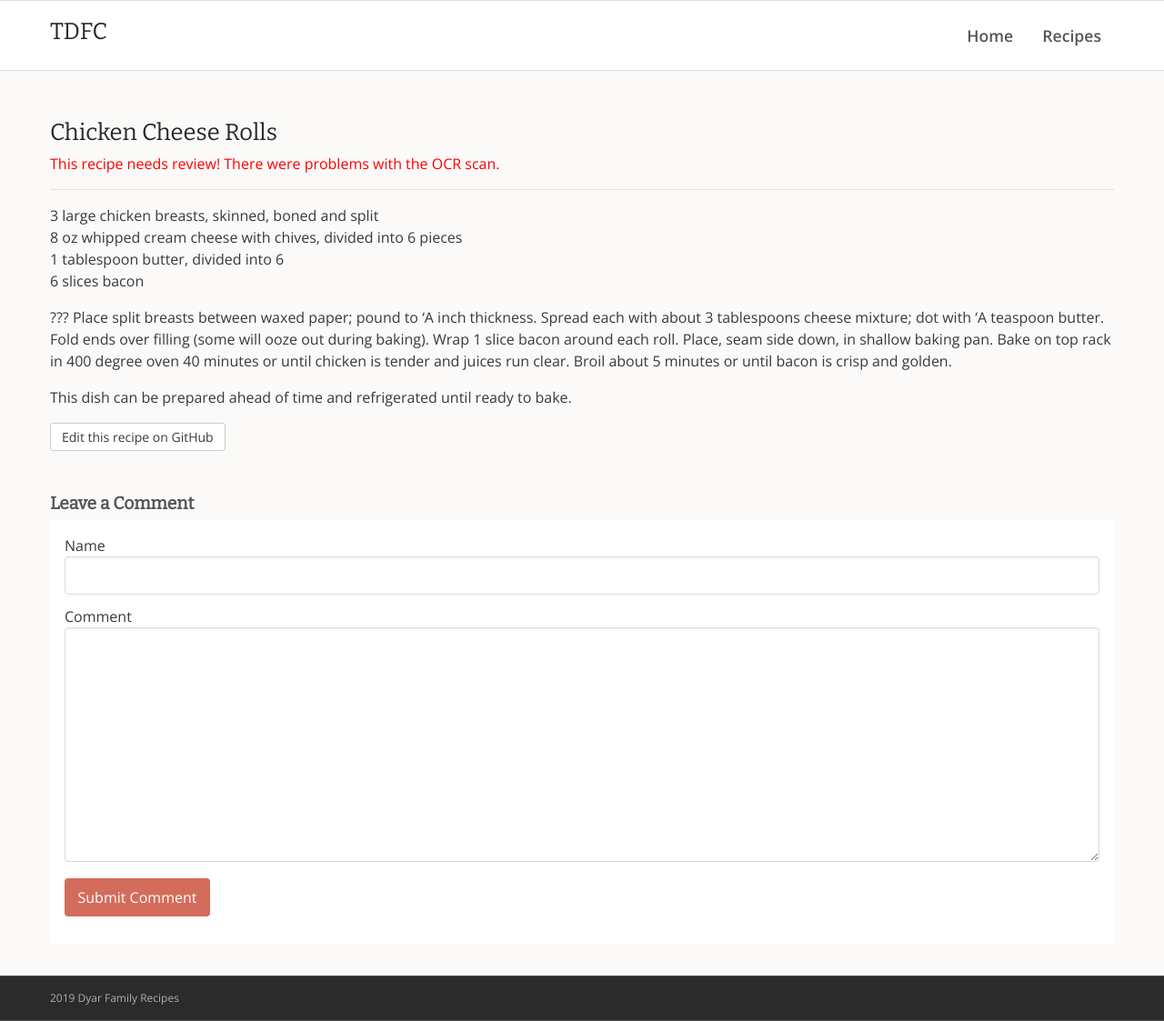
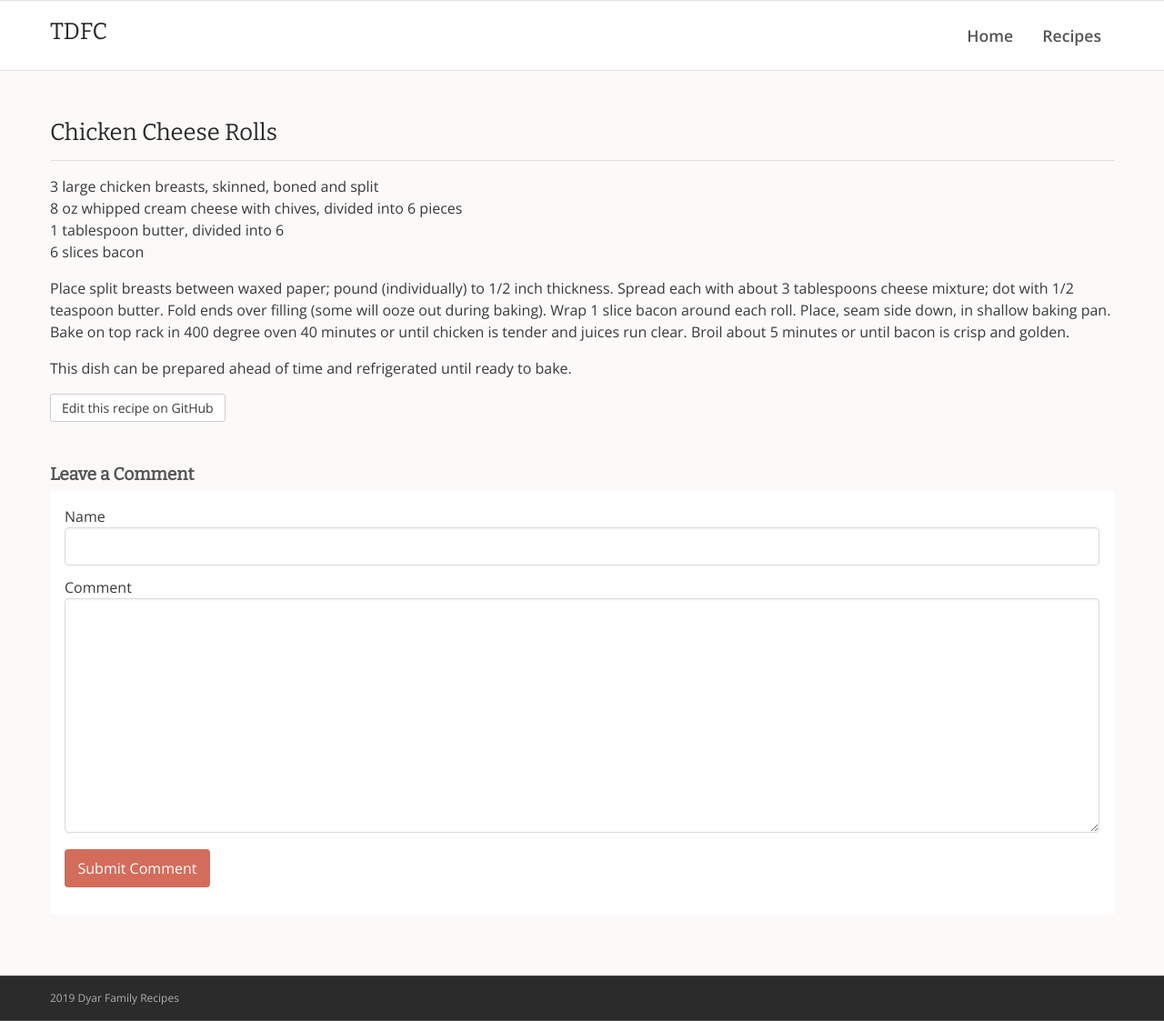
Before and after one commit to rdyar/tdfc, a Jekyll site: the page built from _main-courses/chicken-cheese-rolls.md, in a window 1280 px wide and 1123 px high. Shown: the whole window at 91% size. Built offline with Jekyll 4.4.1, drawn with Linux system fonts in a browser that asks for light colours.

Commit message:
Update chicken-cheese-rolls.md

```diff
--- a/_main-courses/chicken-cheese-rolls.md
+++ b/_main-courses/chicken-cheese-rolls.md
@@ -1,5 +1,4 @@
 ---
-s: r
 ---
 
 3 large chicken breasts, skinned, boned and split
@@ -7,8 +6,8 @@ s: r
 1 tablespoon butter, divided into 6
 6 slices bacon
 
-??? Place split breasts between waxed paper; pound to 'A inch thickness. Spread each with about 3
-tablespoons cheese mixture; dot with 'A teaspoon butter. Fold ends over filling (some will ooze
+Place split breasts between waxed paper; pound (individually) to 1/2 inch thickness. Spread each with about 3
+tablespoons cheese mixture; dot with 1/2 teaspoon butter. Fold ends over filling (some will ooze
 out during baking). Wrap 1 slice bacon around each roll. Place, seam side down, in shallow
 baking pan. Bake on top rack in 400 degree oven 40 minutes or until chicken is tender and
 juices run clear. Broil about 5 minutes or until bacon is crisp and golden.
```
